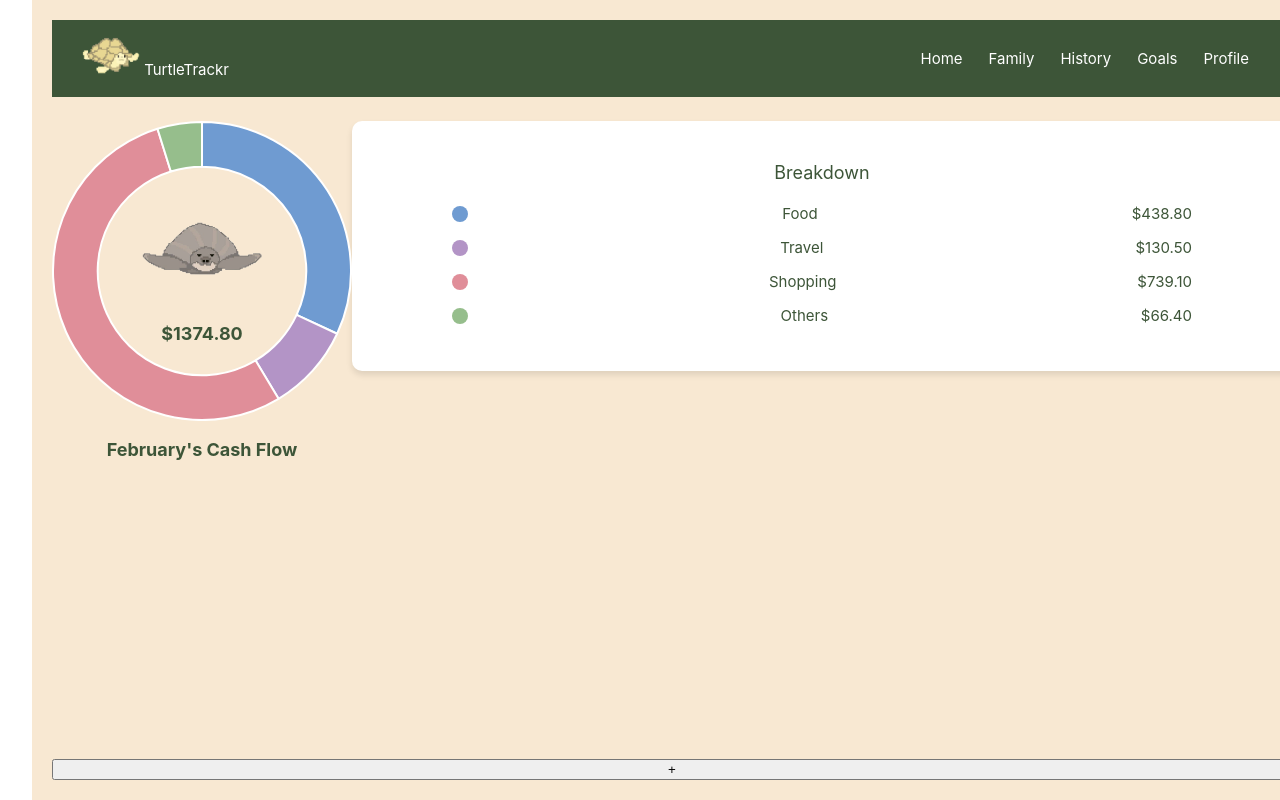
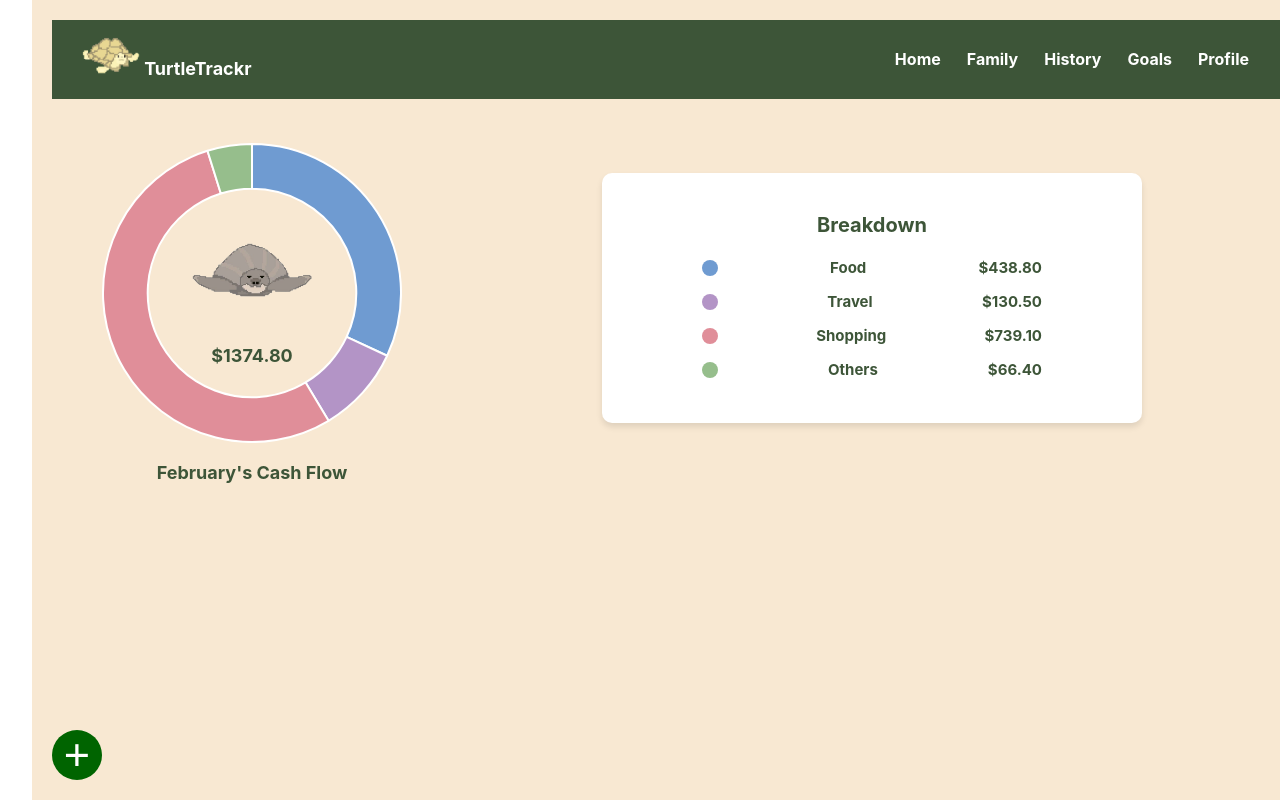
Before and after one commit to brianxlim/TurtleTrackr, a Vue app: page / in a window 1280 px wide. Shown: the top 800 px of the page. Built offline with nearby package versions, Linux system fonts and the light colour scheme.

Commit message:
changed fonts and formatted home page, added the add button

```diff
--- a/src/App.vue
+++ b/src/App.vue
@@ -9,8 +9,7 @@
       <Breakdown :categories="categories" />
 
     </div>
-
-    <button class="add-button">+</button>
+    <AddButton />
   </div>
 </template>
 
@@ -18,12 +17,14 @@
 import PieChart from "@/components/PieChart.vue";
 import Breakdown from "@/components/Breakdown.vue";
 import NavBar from "@/components/NavBar.vue";
+import AddButton from "@/components/AddButton.vue";
 
 export default {
   components: {
     PieChart,
     Breakdown,
     NavBar,
+    AddButton,
   },
   data() {
     return {
--- /dev/null
+++ b/src/components/AddButton.vue
@@ -0,0 +1,92 @@
+<template>
+    <div class="AddButton">
+      <!-- Add Button -->
+      <button @click="openModal" class="add-button">
+        +
+      </button>
+
+      <!-- Modal -->
+      <div v-if="isModalOpen" class="modal-overlay" @click.self="closeModal">
+        <div class="modal-content">
+          <p>This is a small popup window.</p>
+          <button @click="closeModal" class="close-button">Close</button>
+        </div>
+      </div>
+    </div>
+  </template>
+
+  <script>
+  export default {
+    data() {
+      return {
+        isModalOpen: false,
+      };
+    },
+    methods: {
+      openModal() {
+        this.isModalOpen = true;
+      },
+      closeModal() {
+        this.isModalOpen = false;
+      },
+    },
+  };
+  </script>
+
+  <style scoped>
+  /* Circle Button */
+  .add-button {
+    width: 50px;
+    height: 50px;
+    background-color: darkgreen;
+    color: white;
+    font-size: 45px;
+    border: none;
+    border-radius: 50%;
+    cursor: pointer;
+    display: flex;
+    align-items: center;
+    justify-content: center;
+    transition: background-color 0.3s;
+  }
+
+  .add-button:hover {
+    background-color: green;
+  }
+
+  /* Modal Styles */
+  .modal-overlay {
+    position: fixed;
+    top: 0;
+    left: 0;
+    width: 100%;
+    height: 100%;
+    background: rgba(0, 0, 0, 0.5);
+    display: flex;
+    align-items: center;
+    justify-content: center;
+  }
+
+  .modal-content {
+    background: darkolivegreen;
+    padding: 20px;
+    border-radius: 10px;
+    width: 250px;
+    text-align: center;
+    box-shadow: 0 4px 6px rgba(0, 0, 0, 0.1);
+  }
+
+  .close-button {
+    margin-top: 10px;
+    padding: 5px 10px;
+    background: #e74c3c;
+    color: white;
+    border: none;
+    border-radius: 5px;
+    cursor: pointer;
+  }
+
+  .close-button:hover {
+    background: #c0392b;
+  }
+  </style>
--- a/src/components/Breakdown.vue
+++ b/src/components/Breakdown.vue
@@ -18,7 +18,8 @@ export default {
 <style scoped>
 .breakdown {
   background: white;
-  padding: 100px;
+  padding: 50px 100px;
+  margin: 50px 150px;
   border-radius: 10px;
   width: 200px; /* Fixed width */
   height: 100%; /* Full height */
@@ -29,9 +30,11 @@ export default {
 
 h2 {
   text-align: center;
-  font-size: 18px;
+  font-size: 20px;
   margin-bottom: 10px;
   color: #3d5538;
+  font-weight: bold;
+
 }
 
 .category {
@@ -48,5 +51,6 @@ h2 {
 }
 p{
   color: #3d5538;
+  font-weight: bold;
 }
 </style>
--- a/src/components/NavBar.vue
+++ b/src/components/NavBar.vue
@@ -34,10 +34,17 @@ export default {
   color: white;
   margin: 0 10px;
   text-decoration: none;
+  font-size: medium;
+  font-weight: bolder;
 }
 
 #turtleTrackr {
   height: 40px;
   width: auto;
 }
+
+.logo {
+  font-size: larger;
+  font-weight: bold;
+}
 </style>
--- a/src/components/PieChart.vue
+++ b/src/components/PieChart.vue
@@ -81,6 +81,7 @@ export default {
   position: relative;
   width: 300px;
   height: 300px;
+  margin: 20px 50px 1px 50px;
 }
 
 /* Turtle & text inside the chart */
```
